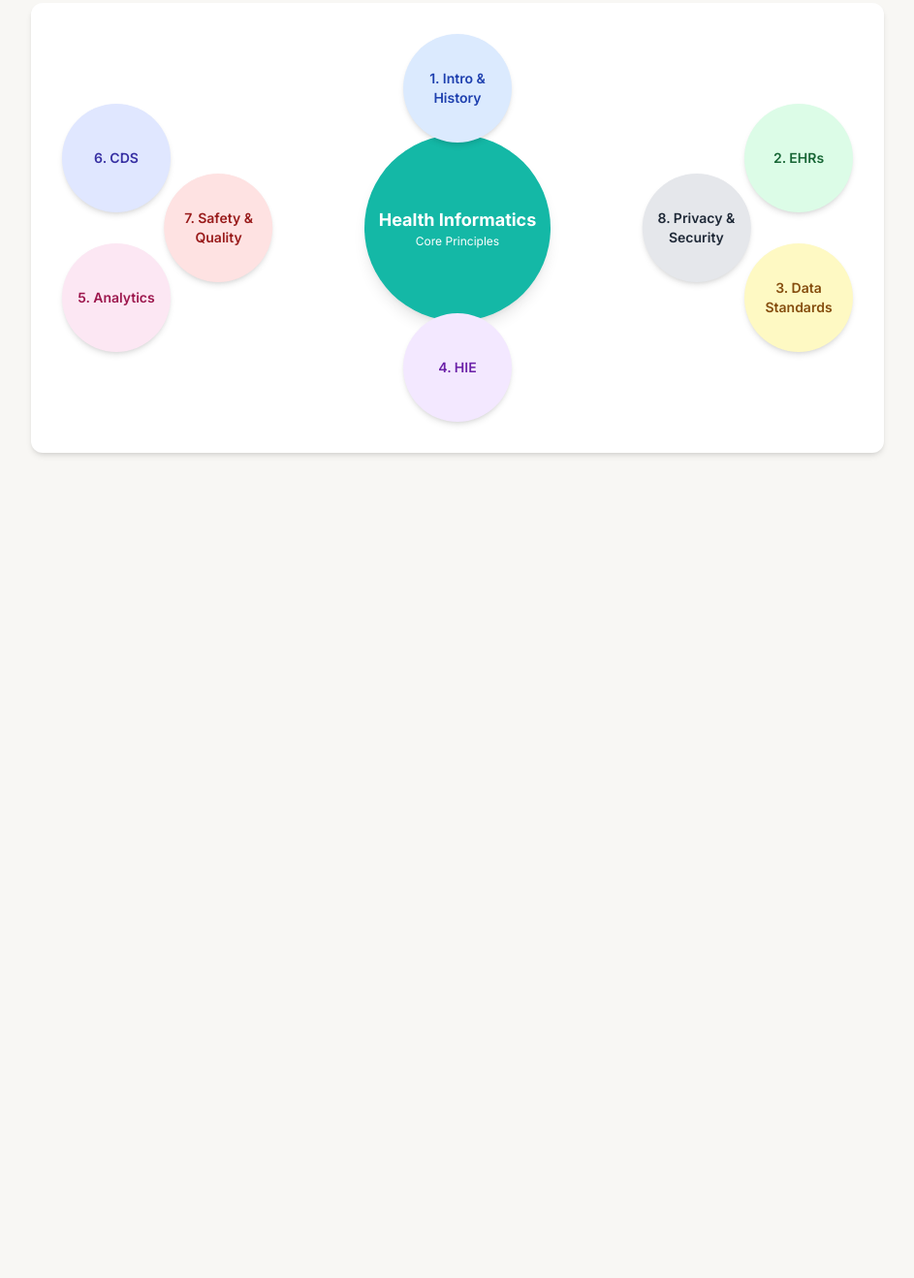
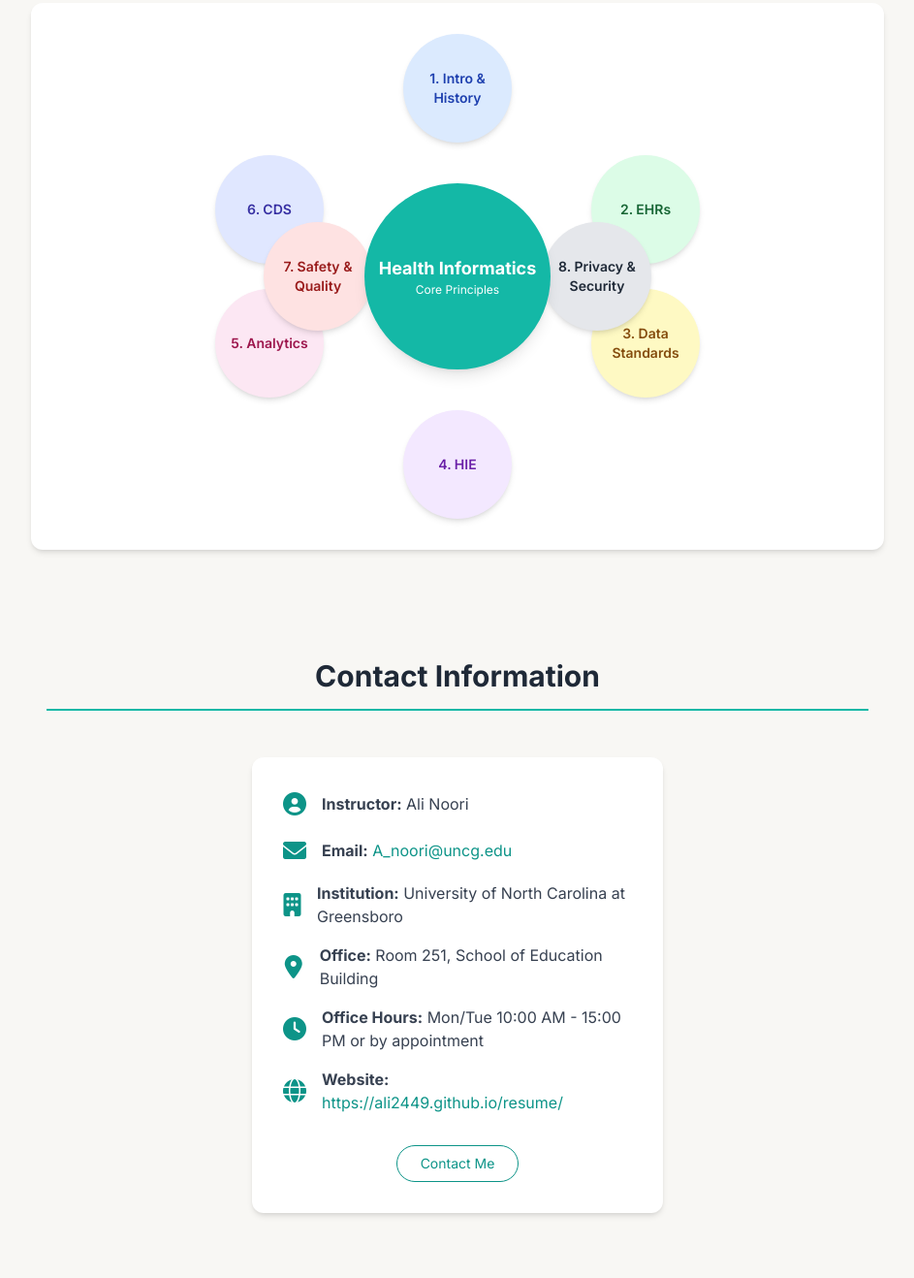
Before and after one commit to ali2449/630---Introduction-to-Health-Informatics, a plain HTML site: page index.html in a window 1280 px wide. Shown: the part 777-2095 px from the top of the page at 97% size, without its empty margins (328-1271 px from the left). Before the commit the page ends 1284 px from the top, so only its background shows below. Drawn offline with nearby package versions, Linux system fonts and the light colour scheme.

Commit message:
Update index.html

```diff
--- a/index.html
+++ b/index.html
@@ -8,6 +8,8 @@
     <link rel="preconnect" href="https://fonts.googleapis.com">
     <link rel="preconnect" href="https://fonts.gstatic.com" crossorigin>
     <link href="https://fonts.googleapis.com/css2?family=Inter:wght@400;500;600;700&display=swap" rel="stylesheet">
+    <!-- Font Awesome for Icons -->
+    <link rel="stylesheet" href="https://cdnjs.cloudflare.com/ajax/libs/font-awesome/6.0.0-beta3/css/all.min.css">
     <style>
         body { font-family: 'Inter', sans-serif; background-color: #F8F7F4; color: #333333; }
         .sidebar-link { transition: all 0.2s ease-in-out; }
@@ -24,8 +26,8 @@
 
     <div class="min-h-screen lg:grid lg:grid-cols-12">
         <aside class="lg:col-span-3 lg:block bg-[#EAE7E1] p-6 lg:fixed lg:h-full lg:w-1/4 xl:w-1/5">
-            <h1 class="text-2xl font-bold text-[#4A7C59]">Introduction to Health Informatics</h1>
-            <p class="text-sm text-gray-600 mb-8">Course Overview</p>
+            <h1 class="text-2xl font-bold text-[#4A7C59]">Health Informatics</h1>
+            <p class="text-sm text-gray-600 mb-8">Master's Course Overview</p>
             <nav id="sidebar-nav" class="space-y-2">
                 <a href="./index.html" class="sidebar-link active block p-3 rounded-lg font-medium">Home</a>
                 <a href="./module1.html" class="sidebar-link block p-3 rounded-lg font-medium">1. Introduction</a>
@@ -42,11 +44,11 @@
         <main class="lg:col-span-9 lg:col-start-4 p-6 md:p-10">
             <header class="mb-12">
                 <h2 class="text-4xl font-bold text-gray-800">Foundations of Modern Health Informatics</h2>
-                <p class="mt-2 text-lg text-gray-600">A Comprehensive Course for MSIA Students</p>
+                <p class="mt-2 text-lg text-gray-600">A Comprehensive Course for Graduate Studies</p>
             </header>
 
             <section id="welcome" class="content-block text-gray-700">
-                <h3 class="text-3xl font-bold text-[#4A7C59] mb-4">Welcome to the 630 Course</h3>
+                <h3 class="text-3xl font-bold text-[#4A7C59] mb-4">Welcome to the Course Hub</h3>
                 <p>The field of health informatics stands at a critical juncture, poised to redefine healthcare through the intelligent application of data and technology. This course provides a conceptual map to navigate the challenges and opportunities that lie ahead.</p>
                 <p>This comprehensive overview will traverse the foundational principles of the discipline, from the DIKW hierarchy that governs the transformation of data into wisdom, to the complex ecosystem of Electronic Health Records that serves as the digital backbone of modern medicine. We will examine the intricate web of data standards, explore the models of Health Information Exchange, and illuminate the powerful potential of health data analytics and Clinical Decision Support.</p>
                 <p>Throughout this exploration, the intertwined themes of patient safety, quality improvement, and the systemic shift toward value-based care will demonstrate the ultimate purpose of these technological endeavors: to create a healthcare system that is safer, more effective, and more efficient. Finally, the essential principles of privacy and security provide the ethical and legal guardrails necessary to ensure that these powerful technologies are used responsibly, maintaining the sacred trust between patient and provider.</p>
@@ -56,43 +58,88 @@
             <section class="mt-12">
                 <h3 class="text-3xl font-bold text-[#4A7C59] mb-6 text-center">Course Structure Overview</h3>
                 <div class="bg-white p-8 rounded-xl shadow-md">
-                    <div class="relative text-center">
+                    <div class="relative text-center mx-auto" style="max-width: 500px; height: 500px;">
                         <!-- Central Core -->
-                        <div class="absolute top-1/2 left-1/2 -translate-x-1/2 -translate-y-1/2 w-48 h-48 bg-teal-500 text-white rounded-full flex items-center justify-center shadow-lg">
+                        <div class="absolute top-1/2 left-1/2 -translate-x-1/2 -translate-y-1/2 w-48 h-48 bg-teal-500 text-white rounded-full flex items-center justify-center shadow-lg z-10">
                             <div class="text-center">
                                 <h4 class="font-bold text-lg">Health Informatics</h4>
                                 <p class="text-xs">Core Principles</p>
                             </div>
                         </div>
                         <!-- Module Nodes -->
-                        <div class="grid grid-cols-4 gap-4" style="min-height: 400px;">
-                            <!-- Placeholder for positioning, actual nodes are absolutely positioned -->
-                        </div>
-                        <!-- Individual Nodes positioned in a circle -->
-                        <a href="./module1.html" class="module-node absolute w-28 h-28 bg-blue-100 rounded-full flex items-center justify-center text-center p-2 shadow-md" style="top: 0; left: 50%; transform: translate(-50%, 0);">
+                        <a href="./module1.html" class="module-node absolute w-28 h-28 bg-blue-100 rounded-full flex items-center justify-center text-center p-2 shadow-md" style="top: 0; left: 50%; transform: translateX(-50%);">
                             <span class="text-sm font-semibold text-blue-800">1. Intro & History</span>
                         </a>
-                        <a href="./module2.html" class="module-node absolute w-28 h-28 bg-green-100 rounded-full flex items-center justify-center text-center p-2 shadow-md" style="top: 25%; right: 0; transform: translate(0, -25%);">
+                        <a href="./module2.html" class="module-node absolute w-28 h-28 bg-green-100 rounded-full flex items-center justify-center text-center p-2 shadow-md" style="top: 25%; right: 0;">
                             <span class="text-sm font-semibold text-green-800">2. EHRs</span>
                         </a>
-                        <a href="./module3.html" class="module-node absolute w-28 h-28 bg-yellow-100 rounded-full flex items-center justify-center text-center p-2 shadow-md" style="top: 75%; right: 0; transform: translate(0, -75%);">
+                        <a href="./module3.html" class="module-node absolute w-28 h-28 bg-yellow-100 rounded-full flex items-center justify-center text-center p-2 shadow-md" style="bottom: 25%; right: 0;">
                              <span class="text-sm font-semibold text-yellow-800">3. Data Standards</span>
                         </a>
-                        <a href="./module4.html" class="module-node absolute w-28 h-28 bg-purple-100 rounded-full flex items-center justify-center text-center p-2 shadow-md" style="bottom: 0; left: 50%; transform: translate(-50%, 0);">
+                        <a href="./module4.html" class="module-node absolute w-28 h-28 bg-purple-100 rounded-full flex items-center justify-center text-center p-2 shadow-md" style="bottom: 0; left: 50%; transform: translateX(-50%);">
                              <span class="text-sm font-semibold text-purple-800">4. HIE</span>
                         </a>
-                        <a href="./module5.html" class="module-node absolute w-28 h-28 bg-pink-100 rounded-full flex items-center justify-center text-center p-2 shadow-md" style="top: 75%; left: 0; transform: translate(0, -75%);">
+                        <a href="./module5.html" class="module-node absolute w-28 h-28 bg-pink-100 rounded-full flex items-center justify-center text-center p-2 shadow-md" style="bottom: 25%; left: 0;">
                              <span class="text-sm font-semibold text-pink-800">5. Analytics</span>
                         </a>
-                        <a href="./module6.html" class="module-node absolute w-28 h-28 bg-indigo-100 rounded-full flex items-center justify-center text-center p-2 shadow-md" style="top: 25%; left: 0; transform: translate(0, -25%);">
+                        <a href="./module6.html" class="module-node absolute w-28 h-28 bg-indigo-100 rounded-full flex items-center justify-center text-center p-2 shadow-md" style="top: 25%; left: 0;">
                              <span class="text-sm font-semibold text-indigo-800">6. CDS</span>
                         </a>
-                         <a href="./module7.html" class="module-node absolute w-28 h-28 bg-red-100 rounded-full flex items-center justify-center text-center p-2 shadow-md" style="top: 50%; left: 15%; transform: translate(-15%, -50%);">
+                         <a href="./module7.html" class="module-node absolute w-28 h-28 bg-red-100 rounded-full flex items-center justify-center text-center p-2 shadow-md" style="top: 50%; left: 10%; transform: translateY(-50%);">
                              <span class="text-sm font-semibold text-red-800">7. Safety & Quality</span>
                         </a>
-                         <a href="./module8.html" class="module-node absolute w-28 h-28 bg-gray-200 rounded-full flex items-center justify-center text-center p-2 shadow-md" style="top: 50%; right: 15%; transform: translate(15%, -50%);">
+                         <a href="./module8.html" class="module-node absolute w-28 h-28 bg-gray-200 rounded-full flex items-center justify-center text-center p-2 shadow-md" style="top: 50%; right: 10%; transform: translateY(-50%);">
                              <span class="text-sm font-semibold text-gray-800">8. Privacy & Security</span>
                         </a>
+                    </div>
+                </div>
+            </section>
+
+            <section id="contact" class="py-16 mt-12">
+                <div class="container mx-auto px-4">
+                    <h2 class="text-3xl font-bold text-gray-800 border-b-2 border-teal-500 pb-4 mb-12 text-center">Contact Information</h2>
+                    <div class="flex justify-center">
+                        <div class="w-full md:w-2/3 lg:w-1/2">
+                            <div class="bg-white shadow-md rounded-xl">
+                                <div class="p-8">
+                                    <div class="flex items-center mb-4">
+                                        <i class="fas fa-user-circle text-teal-600 text-2xl mr-4 w-6 text-center"></i>
+                                        <p class="mb-0 text-gray-700"><strong>Instructor:</strong> Ali Noori</p>
+                                    </div>
+                                    <div class="flex items-center mb-4">
+                                        <i class="fas fa-envelope text-teal-600 text-2xl mr-4 w-6 text-center"></i>
+                                        <p class="mb-0 text-gray-700">
+                                            <strong>Email:</strong>
+                                            <a href="mailto:A_noori@uncg.edu" class="text-teal-600 hover:underline" aria-label="Email Ali Noori">A_noori@uncg.edu</a>
+                                        </p>
+                                    </div>
+                                    <div class="flex items-center mb-4">
+                                        <i class="fas fa-building text-teal-600 text-2xl mr-4 w-6 text-center"></i>
+                                        <p class="mb-0 text-gray-700"><strong>Institution:</strong> University of North Carolina at Greensboro</p>
+                                    </div>
+                                    <div class="flex items-center mb-4">
+                                        <i class="fas fa-map-marker-alt text-teal-600 text-2xl mr-4 w-6 text-center"></i>
+                                        <p class="mb-0 text-gray-700"><strong>Office:</strong> Room 251, School of Education Building</p>
+                                    </div>
+                                    <div class="flex items-center mb-4">
+                                        <i class="fas fa-clock text-teal-600 text-2xl mr-4 w-6 text-center"></i>
+                                        <p class="mb-0 text-gray-700"><strong>Office Hours:</strong> Mon/Tue 10:00 AM - 15:00 PM or by appointment</p>
+                                    </div>
+                                    <div class="flex items-center">
+                                        <i class="fas fa-globe text-teal-600 text-2xl mr-4 w-6 text-center"></i>
+                                        <p class="mb-0 text-gray-700">
+                                            <strong>Website:</strong>
+                                            <a href="https://ali2449.github.io/resume/" target="_blank" class="text-teal-600 hover:underline" aria-label="Visit Ali Noori's website">https://ali2449.github.io/resume/</a>
+                                        </p>
+                                    </div>
+                                    <div class="mt-8 text-center">
+                                        <a href="mailto:A_noori@uncg.edu" class="inline-block text-sm text-teal-600 border border-teal-600 rounded-full px-6 py-2 hover:bg-teal-600 hover:text-white transition" aria-label="Send a message to Ali Noori">
+                                            Contact Me
+                                        </a>
+                                    </div>
+                                </div>
+                            </div>
+                        </div>
                     </div>
                 </div>
             </section>
```
